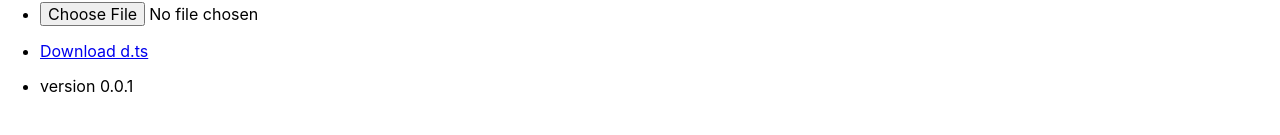
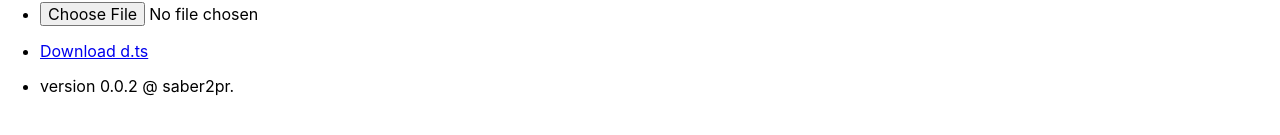
Before and after one commit to Saber2pr/json-type-app, a React app: page / in a window 1280 px wide. Shown: the part 189-324 px from the top of the page. Built offline with nearby package versions, Linux system fonts and the light colour scheme; the HTML template or start-up script is replaced by a standard one.

Commit message:
feat(app.tsx): add auth

```diff
--- a/package.json
+++ b/package.json
@@ -1,7 +1,7 @@
 {
   "name": "json-type-app",
   "private": true,
-  "version": "0.0.1",
+  "version": "0.0.2",
   "scripts": {
     "start": "webpack -w",
     "build": "mkdir -p ./build/ && rm ./build -r && webpack"
--- a/src/app.tsx
+++ b/src/app.tsx
@@ -87,7 +87,7 @@ export const App = () => {
           </li>
 
           <li>
-            <p>version {pkg.version}</p>
+            <p>version {pkg.version} @ saber2pr. </p>
           </li>
         </ul>
       </footer>
--- a/webpack.config.js
+++ b/webpack.config.js
@@ -48,7 +48,7 @@ module.exports = WebpackConfig({
     ]
   },
   plugins: [new HtmlWebpackPlugin({
-    templateContent: templateContent('react-ts', {
+    templateContent: templateContent('json to d.ts', {
       'injectBody': '<div id="root"></div>'
     })
   }), extractLess]
```
